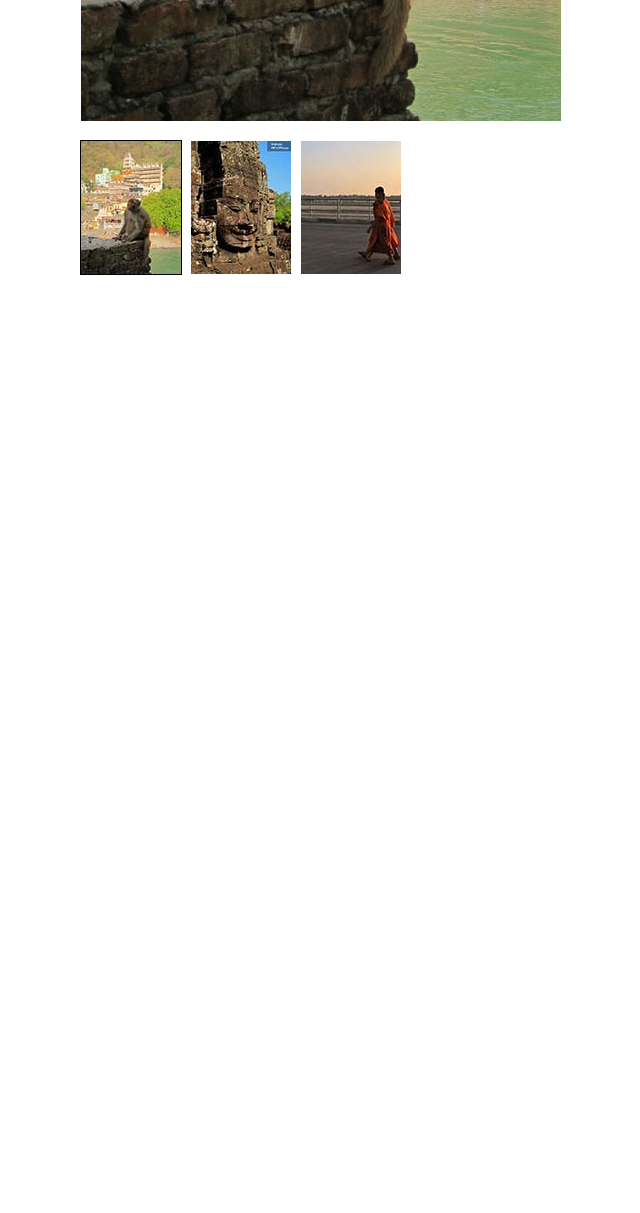
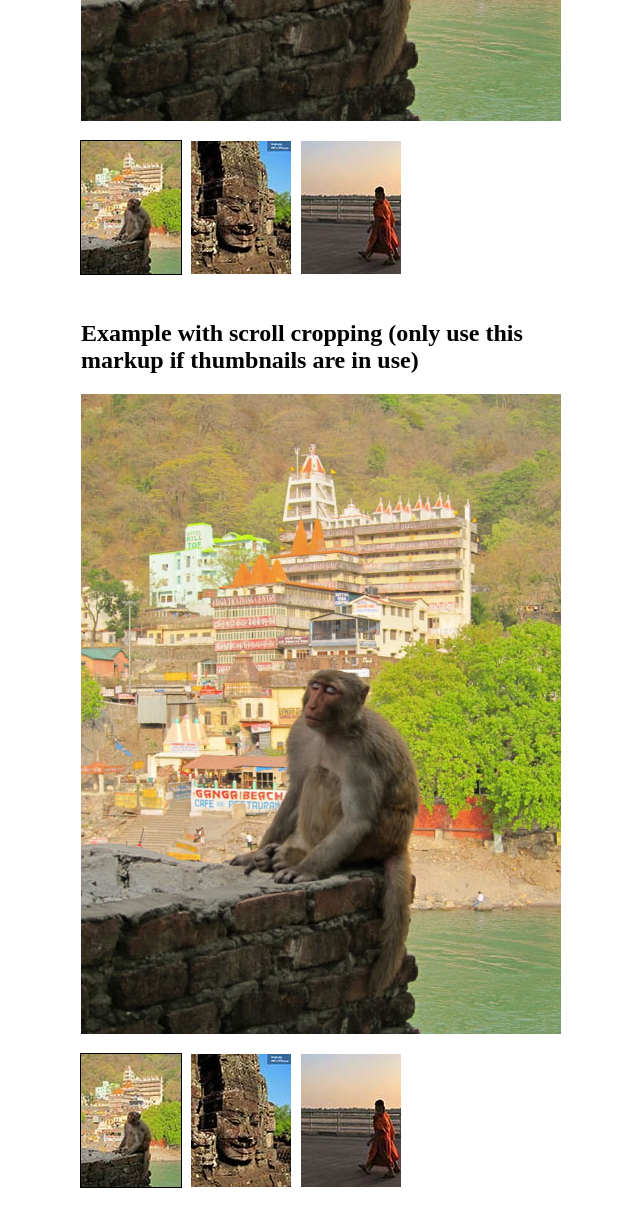
Before and after one commit to filamentgroup/snapper, a website: page demo/index.html in a window 1280 px wide. Shown: the part 519-1732 px from the top of the page, without its empty margins (319-959 px from the left). Before the commit the page ends 819 px from the top, so only its background shows below. Drawn offline with Linux system fonts and the light colour scheme.

Commit message:
add scroll cropper div for cases where it's preferable to hide the scrollbar

```diff
--- a/demo/index.html
+++ b/demo/index.html
@@ -49,6 +49,37 @@
 </div>
 
 
+<h2 class="docs">Example with scroll cropping (only use this markup if thumbnails are in use)</h2>
+<div class="snapper">
+  <div class="snapper_pane_crop">
+  	<div class="snapper_pane">
+  		<div class="snapper_items">
+  			<div class="snapper_item" id="img-a2">
+  				<img src="imgs/monkey.jpg" alt="">
+  				<a href="#img-d2" class="snapper_prev">Prev</a>
+  				<a href="#img-b2" class="snapper_next">Next</a>
+  			</div>
+  			<div class="snapper_item" id="img-b2">
+  				<img src="imgs/large.jpg" alt="">
+  				<a href="#img-a2" class="snapper_prev">Prev</a>
+  				<a href="#img-c2" class="snapper_next">Next</a>
+  			</div>
+  			<div class="snapper_item" id="img-c2">
+  				<img src="imgs/monks.jpg" alt="">
+  				<a href="#img-b2" class="snapper_prev">Prev</a>
+  				<a href="#img-d2" class="snapper_next">Next</a>
+  			</div>
+  		</div>
+  	</div>
+  </div>
+	<div class="snapper_nav">
+		<a href="#img-a2"><img src="imgs/monkey-thmb.jpg" alt=""></a>
+		<a href="#img-b2"><img src="imgs/large-thmb.jpg" alt=""></a>
+		<a href="#img-c2"><img src="imgs/monks-thmb.jpg" alt=""></a>
+	</div>
+</div>
+
+
 
 
 </body>
--- a/src/snapper.scss
+++ b/src/snapper.scss
@@ -20,6 +20,15 @@
 }
 .snapper:focus { /* snapper div receives a tabindex to allow focus for keyboard arrow control */
 	outline: none;
+}
+/* to hide the scrollbar handles while still allowing touch and gesture scrolling, wrap the snapper pane in a div with a snapper_pane_crop class
+note: only use this if you have thumbnails or some other means of advancing slides for non-touchscreen devices */
+.enhanced .snapper_pane_crop {
+  overflow: hidden;
+}
+.enhanced .snapper_pane_crop .snapper_pane {
+  padding-bottom: 30px;
+  margin-bottom: -30px;
 }
 .snapper_pane {
 	overflow-x: auto;
```
Also changed, not shown: dist/snapper.css, dist/snapper.js.
